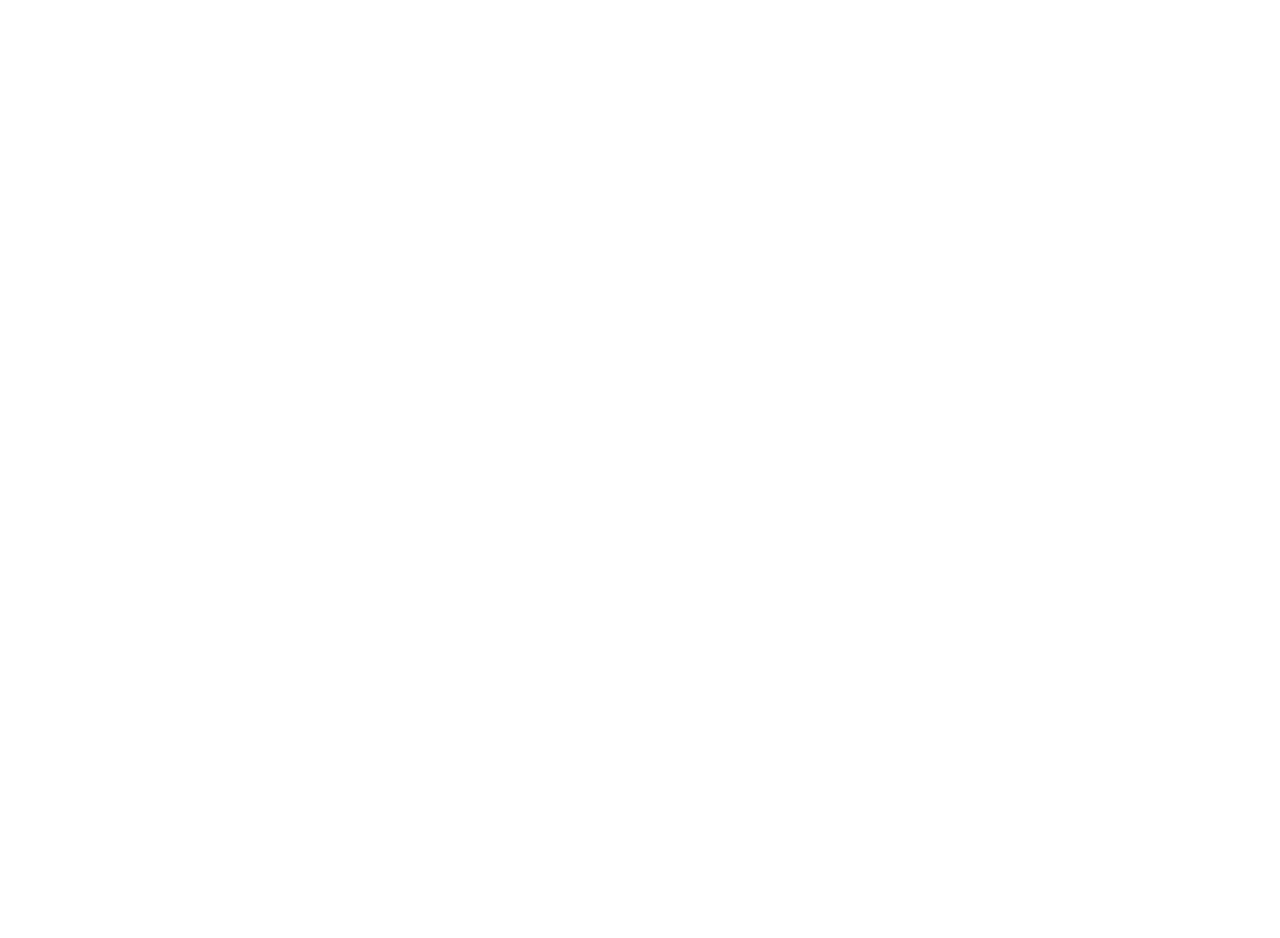
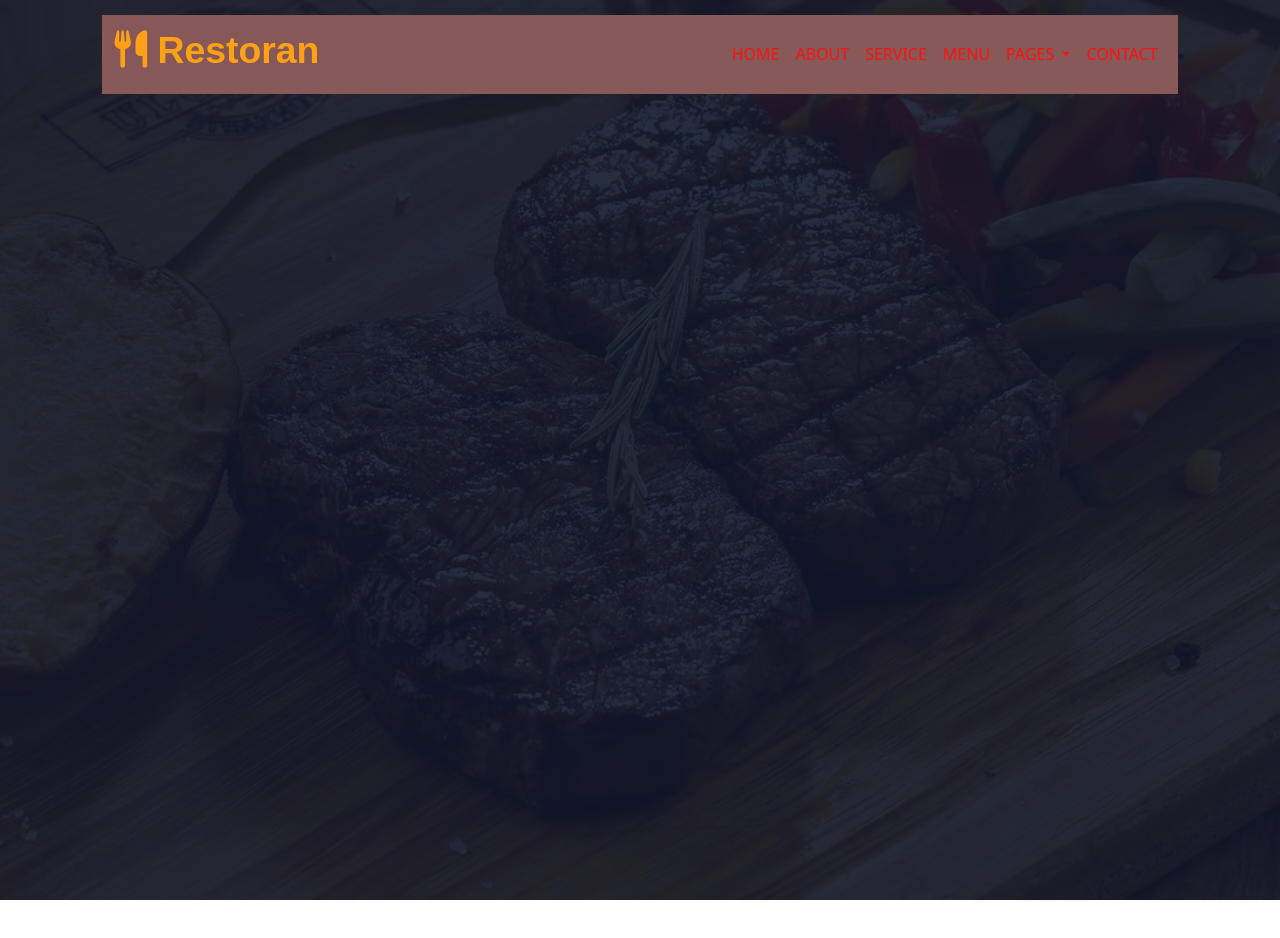
Before and after one commit to rajchovtiya/Restoran, a plain HTML site: page index.html in a window 1280 px wide. Before the commit the page ends 800 px from the top, so only its background shows below. Drawn offline with nearby package versions, Linux system fonts and the light colour scheme.

Commit message:
add new cod

```diff
--- a/index.html
+++ b/index.html
@@ -5,12 +5,111 @@
     <meta charset="UTF-8">
     <meta name="viewport" content="width=device-width, initial-scale=1.0">
     <title>Document</title>
+    <link rel="preconnect" href="https://fonts.googleapis.com">
+    <link rel="preconnect" href="https://fonts.gstatic.com" crossorigin>
+    <link
+        href="https://fonts.googleapis.com/css2?family=Nunito:ital,wght@0,200..1000;1,200..1000&family=Open+Sans:ital,wght@0,300..800;1,300..800&family=Poppins:ital,wght@0,100;0,200;0,300;0,400;0,500;0,600;0,700;0,800;0,900;1,100;1,200;1,300;1,400;1,500;1,600;1,700;1,800;1,900&family=Raleway:ital,wght@0,100..900;1,100..900&family=Roboto:ital,wght@0,100;0,300;0,400;0,500;0,700;0,900;1,100;1,300;1,400;1,500;1,700;1,900&display=swap">
+    <link rel="stylesheet" href="https://cdn.jsdelivr.net/npm/bootstrap@5.3.3/dist/css/bootstrap.min.css">
+    <link rel="stylesheet" href="https://cdnjs.cloudflare.com/ajax/libs/font-awesome/6.7.2/css/all.min.css" />
     <link rel="stylesheet" href="stylepage/style.css">
 </head>
 
 <body>
+
+    <div id="main">
+        <!-- ----- nav_heder and section -->
+        <div class="heder_section padding">
+            <nav class="navbar navbar-expand-lg ">
+                <div class="container-fluid">
+                    <a class="navbar-brand" href="index.html">
+                        <h1 class="web_logo">
+                            <i class="fa-solid fa-utensils"></i>
+                            Restoran
+                        </h1>
+                    </a>
+                    <button class="navbar-toggler" type="button" data-bs-toggle="collapse"
+                        data-bs-target="#navbarSupportedContent" aria-controls="navbarSupportedContent"
+                        aria-expanded="false" aria-label="Toggle navigation">
+                        <span class="navbar-toggler-icon"></span>
+                    </button>
+
+                    <div class="collapse navbar-collapse flex-grow-0" id="navbarSupportedContent">
+                        <ul class="navbar-nav me-auto mb-2 mb-lg-0 navlink">
+                            <li class="nav-item">
+                                <a class="nav-link" aria-current="page" href="#">HOME</a>
+                            </li>
+                            <li class="nav-item">
+                                <a class="nav-link" href="#">ABOUT</a>
+                            </li>
+                            <li class="nav-item">
+                                <a class="nav-link" href="#">SERVICE</a>
+                            </li>
+                            <li class="nav-item">
+                                <a class="nav-link" href="#">MENU</a>
+                            </li>
+
+                            <li class="nav-item dropdown">
+                                <a class="nav-link dropdown-toggle" href="#" role="button" data-bs-toggle="dropdown"
+                                    aria-expanded="false">
+                                    PAGES
+                                </a>
+                                <ul class="dropdown-menu">
+                                    <li><a class="dropdown-item" href="#">Booking</a></li>
+                                    <li><a class="dropdown-item" href="#">Our team</a></li>
+                                    <li><a class="dropdown-item" href="#">Testimonial</a></li>
+                                </ul>
+                            </li>
+                            <li class="nav-item">
+                                <a class="nav-link" href="#">CONTACT</a>
+                            </li>
+
+                        </ul>
+
+                    </div>
+                </div>
+            </nav>
+        </div>
+    </div>
+
+
+
+
+
+
+
+
+
+
+
+
+
+
+
+
+
+
+
+
+
+
+
+    <script src="https://cdn.jsdelivr.net/npm/bootstrap@5.3.3/dist/js/bootstrap.bundle.min.js"></script>
     <script src="https://code.jquery.com/jquery-3.7.1.js"></script>
     <script src="scriptpage/script.js"></script>
+
+
+
+    <div class="ss" style="min-height: 100vh;"></div>
 </body>
 
 </html>
+
+
+
+
+
+
+
+
+<!-- this is create the web -->
+<!-- https://www.free-css.com/free-css-templates/page290/restoran -->
--- a/stylepage/style.css
+++ b/stylepage/style.css
@@ -0,0 +1,58 @@
+* {
+    margin: 0;
+    padding: 0;
+    box-sizing: border-box;
+}
+
+body,
+html {
+    min-height: 100vh;
+    width: 100%;
+}
+
+h1,
+h2,
+h3,
+h4,
+h5 {
+    font-family: "Nunito", sans-serif;
+
+}
+
+ul {
+    list-style-type: none;
+}
+
+a {
+    text-decoration: none;
+}
+
+.padding {
+    padding: 15px 8%;
+}
+
+/* nav_heder_section */
+.heder_section {
+    background: linear-gradient(rgba(15, 23, 43, .9), rgba(15, 23, 43, .9)), url(../img/bg-hero.jpg);
+    background-position: center center;
+    background-repeat: no-repeat;
+    background-size: cover;
+    height: 900px;
+    width: 100%;
+    position: relative;
+}
+
+nav {
+    position: absolute;
+    width: 100%;
+    background-color: rgb(134, 88, 88);
+}
+
+.web_logo {
+    color: #FEA116 !important;
+    font-size: calc(1.375rem + 1.2vw);
+    font-weight: 800;
+}
+.navlink li a{
+    color: rgb(255, 17, 17);
+}
```
Also changed, not shown: img/bg-hero.jpg (added).
